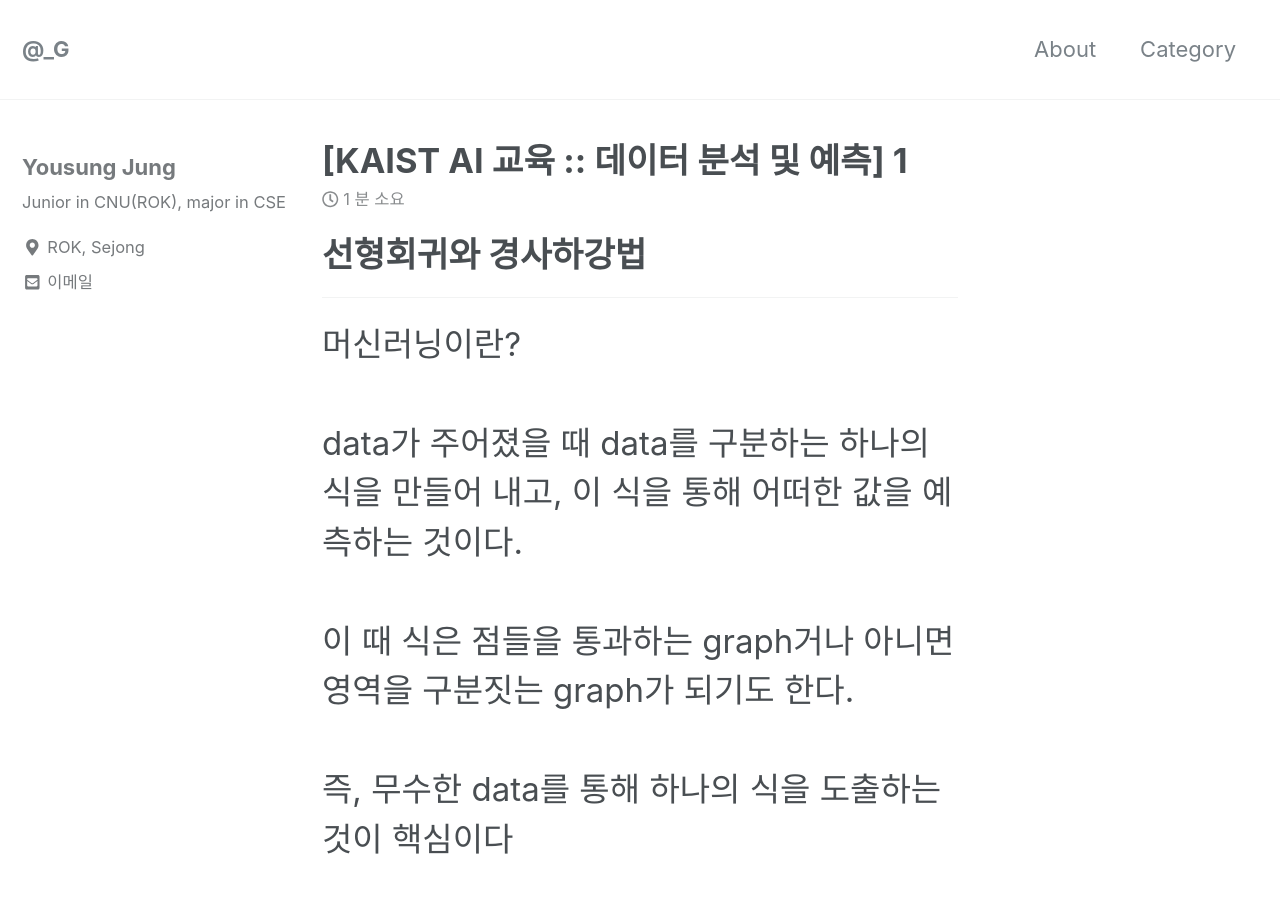
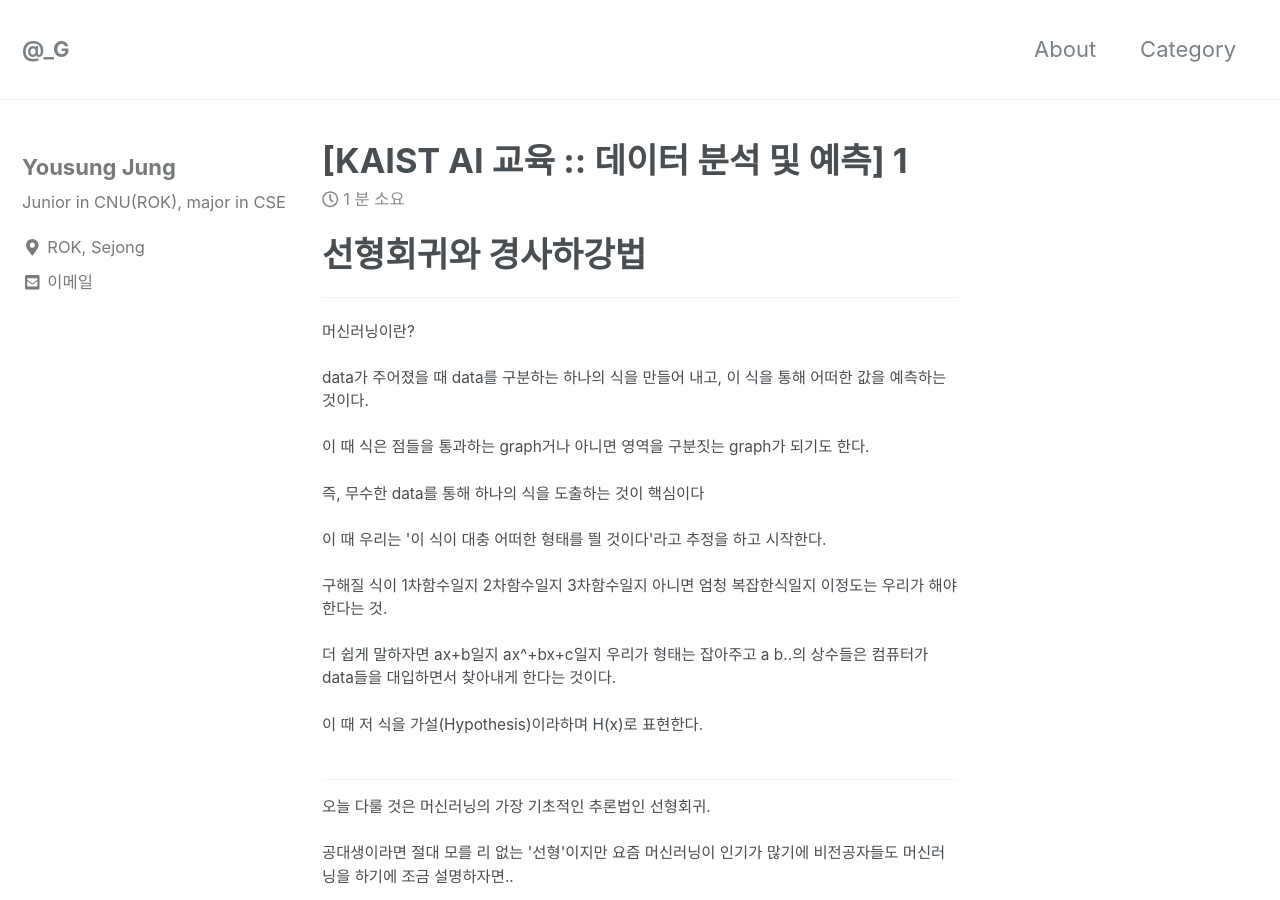
Before and after one commit to can019/can019.github.io, a Jekyll site: the page built from _posts/2020-08-18-KAIST-AI-1.md, in a window 1280 px wide and 900 px high. Built offline with Jekyll 4.4.1, drawn with Linux system fonts in a browser that asks for light colours; nearby versions of some CDN libraries.

Commit message:
20200818_2 modified

```diff
--- a/_posts/2020-08-18-KAIST-AI-1.md
+++ b/_posts/2020-08-18-KAIST-AI-1.md
@@ -6,7 +6,7 @@ categories: DeepLearning DataAnalyze
 # 선형회귀와 경사하강법
 
 <hr/>
-<div style = "font-size :1.5em">
+<div style = "font-size :0.7em">
 <p>
 머신러닝이란?<br/><br/>
 data가 주어졌을 때 data를 구분하는 하나의 식을 만들어 내고, 이 식을 통해 어떠한 값을 예측하는 것이다.<br/><br/>
```
